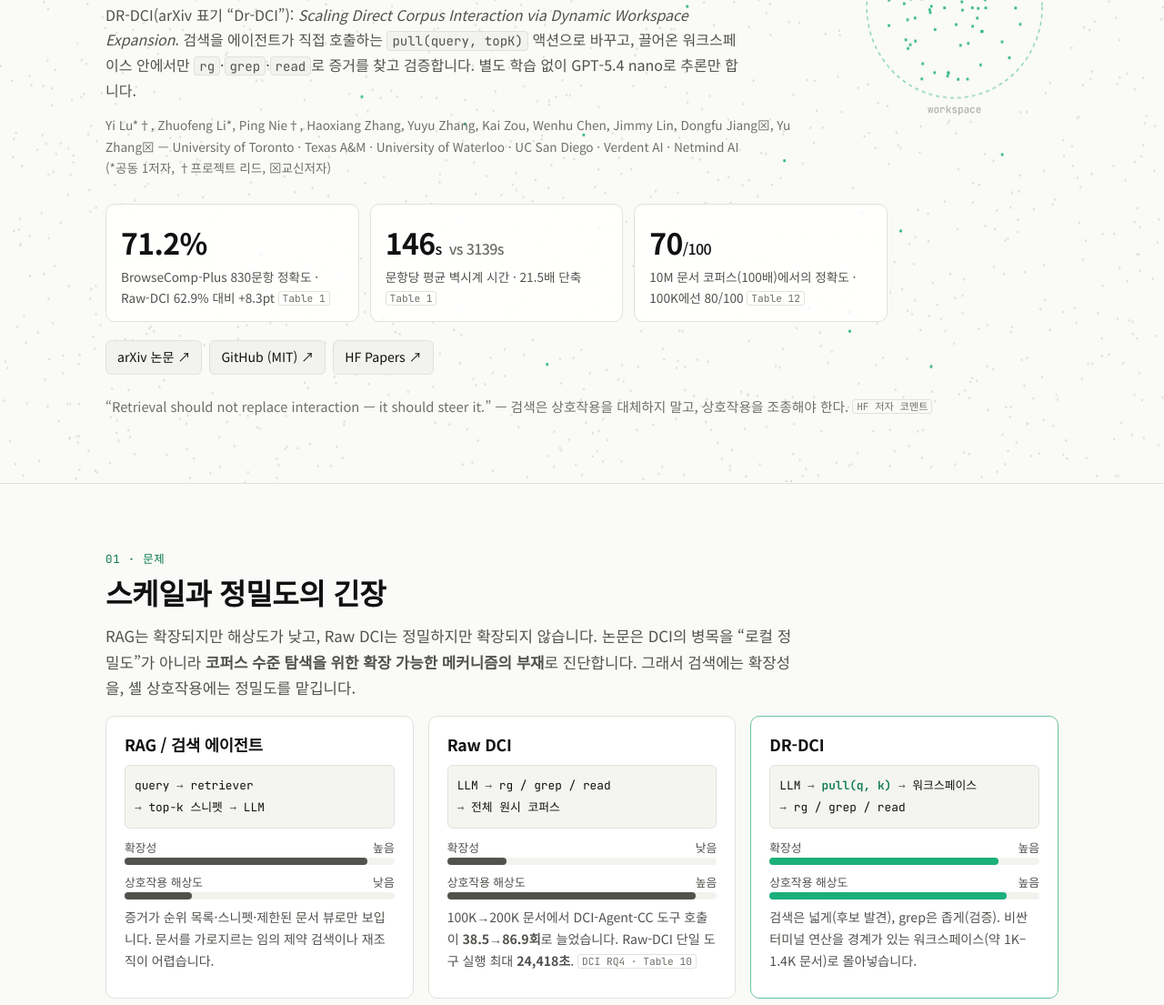
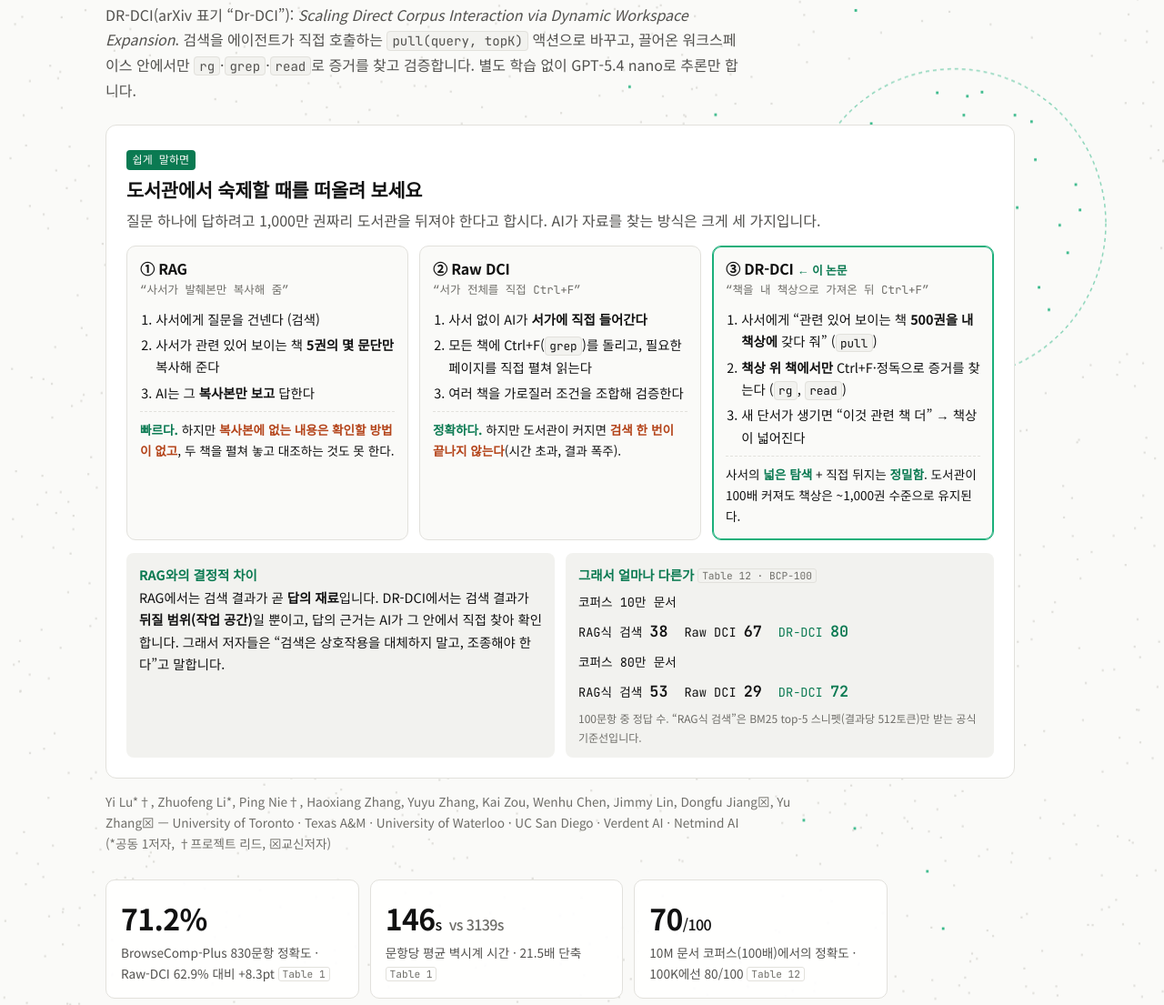
Before and after one commit to swchoi1997/sub-agent-team-base, a plain HTML site: page dr-dci.html in a window 1280 px wide. Shown: the part 292-1397 px from the top of the page at 91% size. Drawn offline with Linux system fonts and the light colour scheme.

Commit message:
Add plain-language RAG comparison box to the top of the page
Library analogy contrasting RAG, Raw DCI and DR-DCI, the key
difference from RAG, and Table 12 accuracy numbers.

Co-Authored-By: Claude Opus 5.5 <noreply@anthropic.com>
Claude-Session: https://claude.ai/code/session_01DJsy3siuh8PvbJH3oTMLud

```diff
--- a/dr-dci.html
+++ b/dr-dci.html
@@ -106,6 +106,30 @@ pre{background:var(--code-bg);border:1px solid var(--border);border-radius:8px;p
 .stat .k{font-size:.85rem;color:var(--text-2)}
 .hero .btn-row{margin-top:20px}
 .hero .btn{text-decoration:none}
+
+
+/* ---------- easy explainer box ---------- */
+.easy{position:relative;margin-top:24px;background:var(--surface);border:1px solid var(--border);border-radius:12px;padding:22px;max-width:1000px}
+.easy-tag{display:inline-block;font-family:var(--mono);font-size:.75rem;color:var(--bg);background:var(--accent-ink);border-radius:4px;padding:.1em .55em;margin-bottom:8px}
+.easy h2{font-size:1.3rem;margin:0 0 .3em}
+.easy .lead{color:var(--text-2);margin:0 0 14px}
+.easy-cols{display:grid;grid-template-columns:repeat(3,minmax(0,1fr));gap:12px}
+@media (max-width:820px){.easy-cols{grid-template-columns:minmax(0,1fr)}}
+.easy-col{border:1px solid var(--border);border-radius:10px;padding:14px;background:var(--bg)}
+.easy-col.me{border-color:var(--dr);box-shadow:0 0 0 1px var(--dr) inset}
+.easy-col h3{margin:0 0 2px;font-size:1rem}
+.easy-col .who{font-size:.78rem;color:var(--muted);font-family:var(--mono)}
+.easy-col ol{margin:10px 0 8px;padding-left:1.2em;font-size:.9rem}
+.easy-col ol li{margin:.25em 0}
+.easy-col .verdict{font-size:.85rem;border-top:1px dashed var(--border);padding-top:8px;margin-top:6px}
+.easy-col .verdict .good{color:var(--accent-ink);font-weight:600}
+.easy-col .verdict .bad{color:var(--raw-ink);font-weight:600}
+.easy-key{margin-top:14px;display:grid;grid-template-columns:minmax(0,1fr) minmax(0,1fr);gap:12px}
+@media (max-width:820px){.easy-key{grid-template-columns:minmax(0,1fr)}}
+.easy-key .k{background:var(--surface-2);border-radius:8px;padding:12px 14px;font-size:.9rem}
+.easy-key .k b.hl{color:var(--accent-ink)}
+.easy-nums{display:flex;flex-wrap:wrap;gap:6px 18px;margin-top:6px;font-family:var(--mono);font-size:.85rem}
+.easy-nums span b{font-size:1.05rem}
 
 /* ---------- comparison columns ---------- */
 .col h3{margin-top:0}
@@ -226,7 +250,7 @@ details summary{cursor:pointer;color:var(--text-2);font-size:.85rem;margin-top:8
   <div class="wrap">
     <span class="brand">DR-DCI</span>
     <nav class="toc" id="toc" aria-label="섹션">
-      <a href="#problem">문제</a><a href="#dci">DCI 입문</a><a href="#pull">pull 루프</a><a href="#arch">아키텍처</a><a href="#reset">컨텍스트 리셋</a><a href="#results">메인 결과</a><a href="#scaling">스케일링</a><a href="#wiki">Wiki-18</a><a href="#ablation">어블레이션</a><a href="#related">관련 연구</a><a href="#guide">재현 가이드</a><a href="#limits">한계·인용</a>
+      <a href="#easy">쉽게 보기</a><a href="#problem">문제</a><a href="#dci">DCI 입문</a><a href="#pull">pull 루프</a><a href="#arch">아키텍처</a><a href="#reset">컨텍스트 리셋</a><a href="#results">메인 결과</a><a href="#scaling">스케일링</a><a href="#wiki">Wiki-18</a><a href="#ablation">어블레이션</a><a href="#related">관련 연구</a><a href="#guide">재현 가이드</a><a href="#limits">한계·인용</a>
     </nav>
     <button class="theme-btn" id="themeBtn" aria-label="테마 전환">☀︎ / ☾</button>
   </div>
@@ -243,6 +267,60 @@ details summary{cursor:pointer;color:var(--text-2);font-size:.85rem;margin-top:8
     </div>
     <h1>1,000만 문서에서 grep하지 마세요.<br>먼저 끌어오세요.</h1>
     <p class="sub">DR-DCI(arXiv 표기 “Dr-DCI”): <i>Scaling Direct Corpus Interaction via Dynamic Workspace Expansion</i>. 검색을 에이전트가 직접 호출하는 <code>pull(query, topK)</code> 액션으로 바꾸고, 끌어온 워크스페이스 안에서만 <code>rg</code>·<code>grep</code>·<code>read</code>로 증거를 찾고 검증합니다. 별도 학습 없이 GPT-5.4 nano로 추론만 합니다.</p>
+
+    <div class="easy" id="easy" aria-labelledby="easyTitle">
+      <span class="easy-tag">쉽게 말하면</span>
+      <h2 id="easyTitle">도서관에서 숙제할 때를 떠올려 보세요</h2>
+      <p class="lead">질문 하나에 답하려고 1,000만 권짜리 도서관을 뒤져야 한다고 합시다. AI가 자료를 찾는 방식은 크게 세 가지입니다.</p>
+      <div class="easy-cols">
+        <div class="easy-col">
+          <h3>① RAG</h3>
+          <div class="who">“사서가 발췌본만 복사해 줌”</div>
+          <ol>
+            <li>사서에게 질문을 건넨다 (검색)</li>
+            <li>사서가 관련 있어 보이는 책 <b>5권의 몇 문단만</b> 복사해 준다</li>
+            <li>AI는 그 <b>복사본만 보고</b> 답한다</li>
+          </ol>
+          <div class="verdict"><span class="good">빠르다.</span> 하지만 <span class="bad">복사본에 없는 내용은 확인할 방법이 없고</span>, 두 책을 펼쳐 놓고 대조하는 것도 못 한다.</div>
+        </div>
+        <div class="easy-col">
+          <h3>② Raw DCI</h3>
+          <div class="who">“서가 전체를 직접 Ctrl+F”</div>
+          <ol>
+            <li>사서 없이 AI가 <b>서가에 직접 들어간다</b></li>
+            <li>모든 책에 Ctrl+F(<code>grep</code>)를 돌리고, 필요한 페이지를 직접 펼쳐 읽는다</li>
+            <li>여러 책을 가로질러 조건을 조합해 검증한다</li>
+          </ol>
+          <div class="verdict"><span class="good">정확하다.</span> 하지만 도서관이 커지면 <span class="bad">검색 한 번이 끝나지 않는다</span>(시간 초과, 결과 폭주).</div>
+        </div>
+        <div class="easy-col me">
+          <h3>③ DR-DCI <span style="color:var(--accent-ink);font-size:.8rem">← 이 논문</span></h3>
+          <div class="who">“책을 내 책상으로 가져온 뒤 Ctrl+F”</div>
+          <ol>
+            <li>사서에게 “관련 있어 보이는 책 <b>500권을 내 책상에</b> 갖다 줘” (<code>pull</code>)</li>
+            <li><b>책상 위 책에서만</b> Ctrl+F·정독으로 증거를 찾는다 (<code>rg</code>, <code>read</code>)</li>
+            <li>새 단서가 생기면 “이것 관련 책 더” → 책상이 넓어진다</li>
+          </ol>
+          <div class="verdict">사서의 <span class="good">넓은 탐색</span> + 직접 뒤지는 <span class="good">정밀함</span>. 도서관이 100배 커져도 책상은 ~1,000권 수준으로 유지된다.</div>
+        </div>
+      </div>
+      <div class="easy-key">
+        <div class="k"><b class="hl">RAG와의 결정적 차이</b><br>RAG에서는 검색 결과가 곧 <b>답의 재료</b>입니다. DR-DCI에서는 검색 결과가 <b>뒤질 범위(작업 공간)</b>일 뿐이고, 답의 근거는 AI가 그 안에서 직접 찾아 확인합니다. 그래서 저자들은 “검색은 상호작용을 대체하지 말고, 조종해야 한다”고 말합니다.</div>
+        <div class="k"><b class="hl">그래서 얼마나 다른가</b> <span class="src">Table 12 · BCP-100</span>
+          <div class="easy-nums">
+            <span>코퍼스 10만 문서</span>
+          </div>
+          <div class="easy-nums">
+            <span>RAG식 검색 <b>38</b></span><span>Raw DCI <b>67</b></span><span style="color:var(--accent-ink)">DR-DCI <b>80</b></span>
+          </div>
+          <div class="easy-nums" style="margin-top:8px"><span>코퍼스 80만 문서</span></div>
+          <div class="easy-nums">
+            <span>RAG식 검색 <b>53</b></span><span>Raw DCI <b>29</b></span><span style="color:var(--accent-ink)">DR-DCI <b>72</b></span>
+          </div>
+          <div class="muted" style="font-size:.75rem;margin-top:6px">100문항 중 정답 수. “RAG식 검색”은 BM25 top-5 스니펫(결과당 512토큰)만 받는 공식 기준선입니다.</div>
+        </div>
+      </div>
+    </div>
     <p class="authors">Yi Lu*†, Zhuofeng Li*, Ping Nie†, Haoxiang Zhang, Yuyu Zhang, Kai Zou, Wenhu Chen, Jimmy Lin, Dongfu Jiang⊠, Yu Zhang⊠ — University of Toronto · Texas A&amp;M · University of Waterloo · UC San Diego · Verdent AI · Netmind AI<br>(*공동 1저자, †프로젝트 리드, ⊠교신저자)</p>
     <div class="hero-stats">
       <div class="stat"><div class="v" data-count="71.2" data-suffix="%">71.2%</div><div class="k">BrowseComp-Plus 830문항 정확도 · Raw-DCI 62.9% 대비 +8.3pt <span class="src">Table 1</span></div></div>
```
